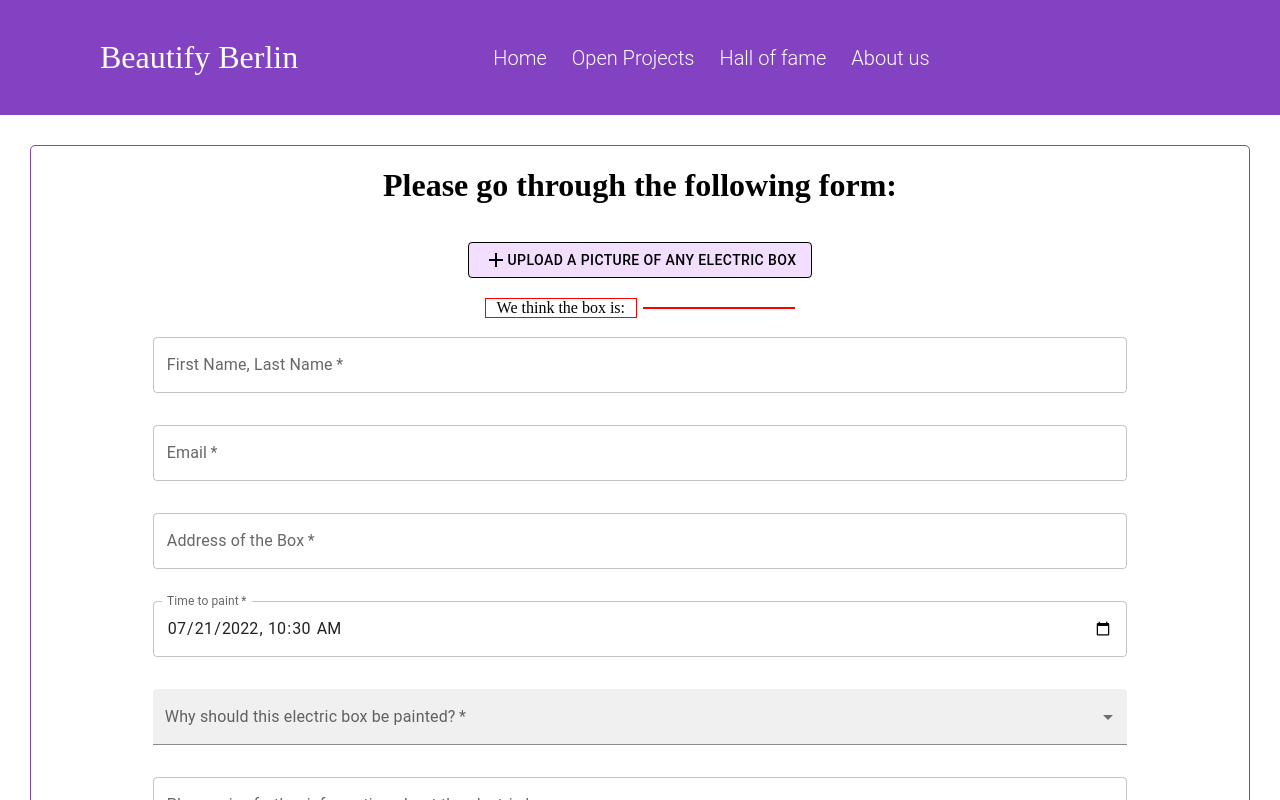
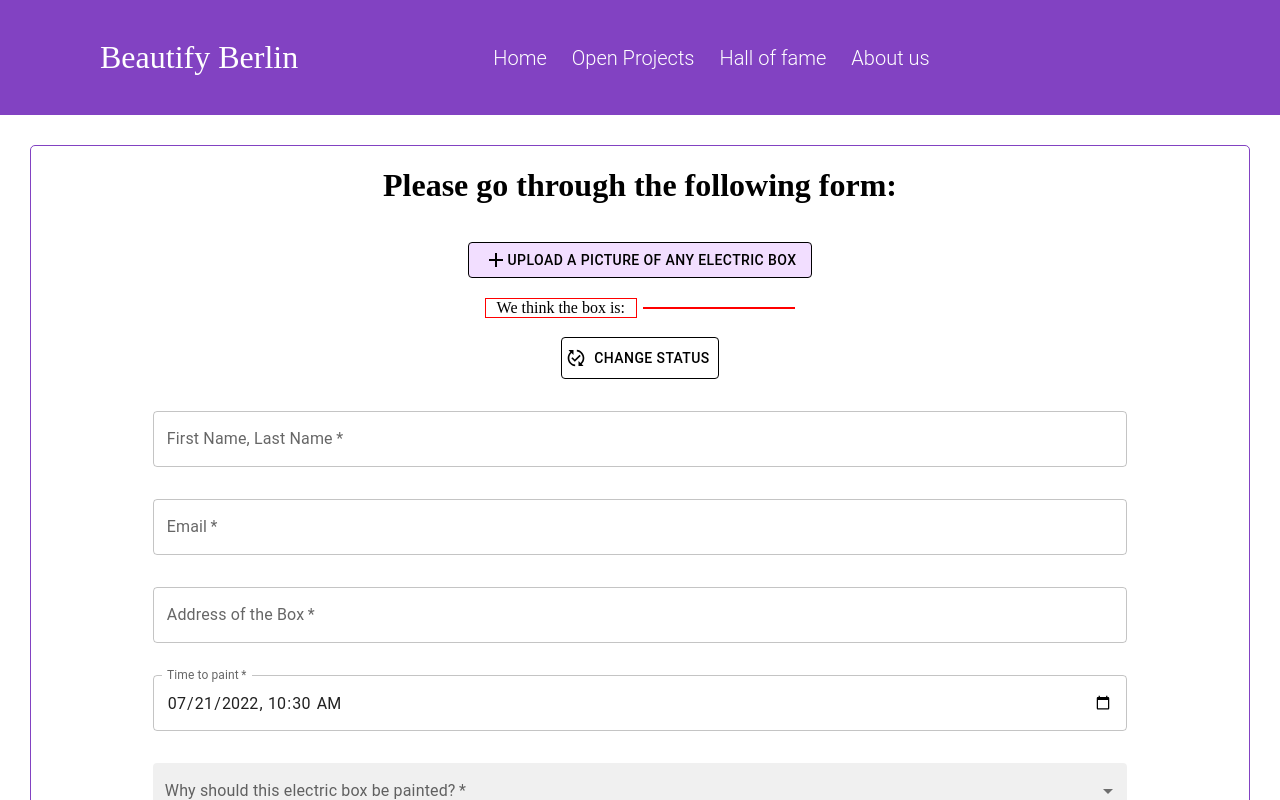
Before and after one commit to TechLabs-Berlin/st22-beautify-berlin, a React (Create React App) app in the folder beautifyberlin/: page / in a window 1280 px wide. Shown: the top 800 px of the page. Built offline with nearby package versions, Linux system fonts and the light colour scheme.

Commit message:
WIth changestatus button

```diff
--- a/beautifyberlin/src/components/picupload/PicUpload.js
+++ b/beautifyberlin/src/components/picupload/PicUpload.js
@@ -4,6 +4,7 @@ import React from "react";
 import "./PicUpload.css";
 import axios from "axios";
 import { useState } from "react";
+import PublishedWithChangesIcon from "@mui/icons-material/PublishedWithChanges";
 
 export default function PicUpload() {
   const [quote, setQuote] = useState("");
@@ -40,6 +41,21 @@ export default function PicUpload() {
         </div>
         <div className="Implement">{quote ? <div>{quote}</div> : null}</div>
       </div>
+      <div>
+        <Button
+          variant="outlined"
+          startIcon={<PublishedWithChangesIcon />}
+          sx={{
+            color: "black",
+            borderColor: "black",
+            margin: 2,
+            padding: 1,
+            "&:hover": { backgroundColor: "#f2deff", borderColor: "black" },
+          }}
+        >
+          Change status
+        </Button>
+      </div>
     </div>
   );
 }
```
